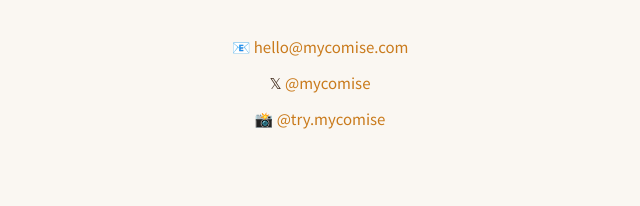
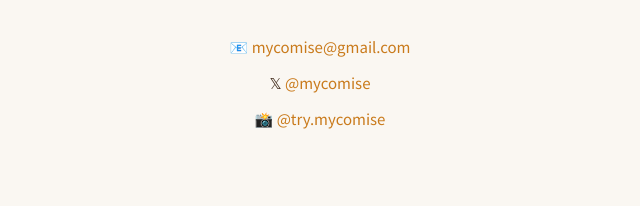
Before and after one commit to mycomise/mycomise-1p, a website: page index.html in a window 1280 px wide. Shown: the part 7685-7891 px from the top of the page, 320-960 px from the left. Drawn offline with Linux system fonts and the light colour scheme; a script that the page names is missing.

Commit message:
Update index.html

```diff
--- a/index.html
+++ b/index.html
@@ -383,7 +383,7 @@
       <h2>ご意見・ご質問</h2>
       <p class="lead">「こんな機能があったらいいな」<br>「使ってみたい」「取材したい」など、<br>お気軽にご連絡ください。</p>
       <ul class="contact-links">
-        <li>📧 <a href="mailto:mycomise@gmail.com">hello@mycomise.com</a></li>
+        <li>📧 <a href="mailto:mycomise@gmail.com">mycomise@gmail.com</a></li>
         <li>𝕏 <a href="https://x.com/mycomise" target="_blank" rel="noopener">@mycomise</a></li>
         <li>📸 <a href="https://www.instagram.com/try.mycomise" target="_blank" rel="noopener">@try.mycomise</a></li>
       </ul>
```
